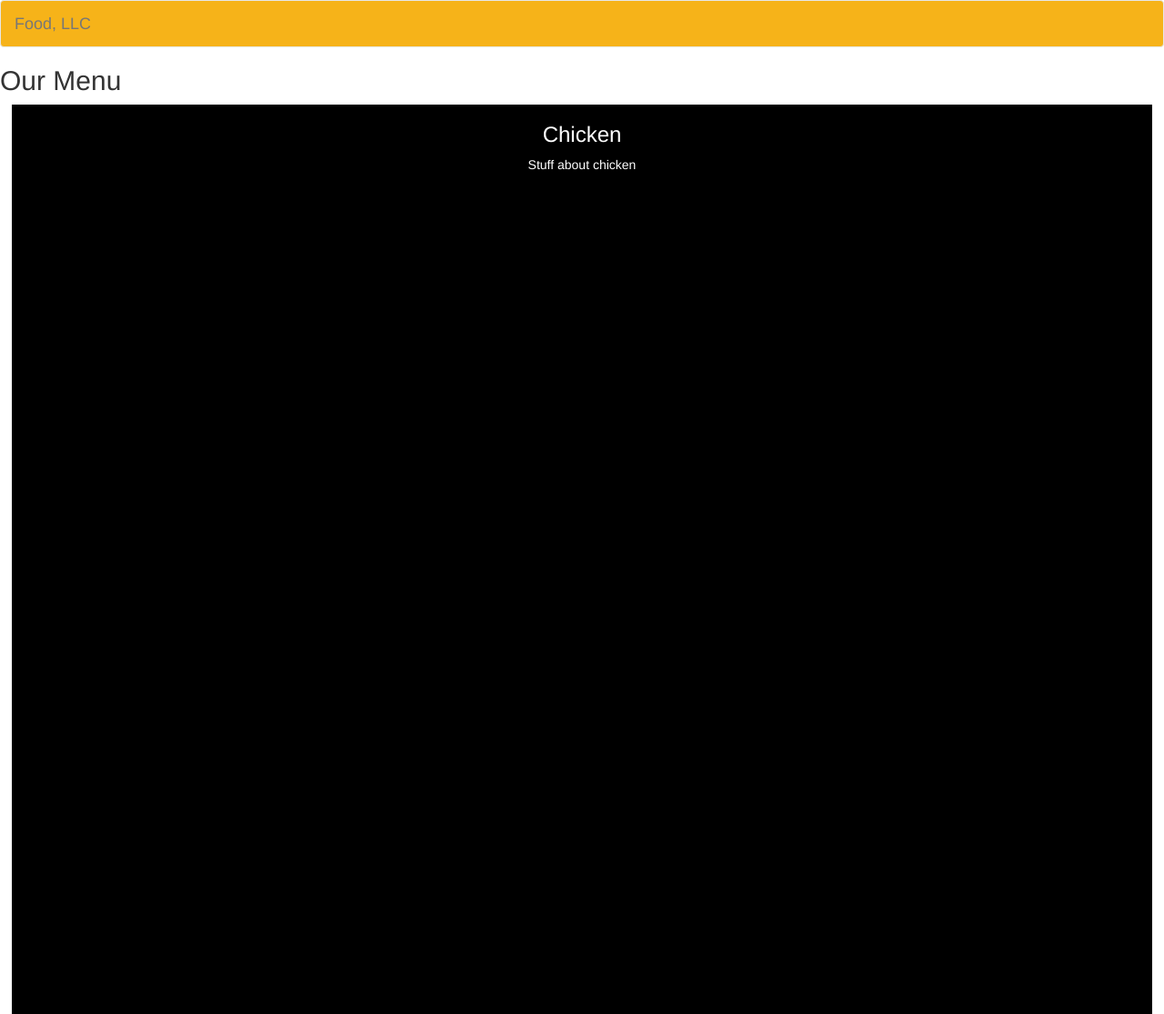
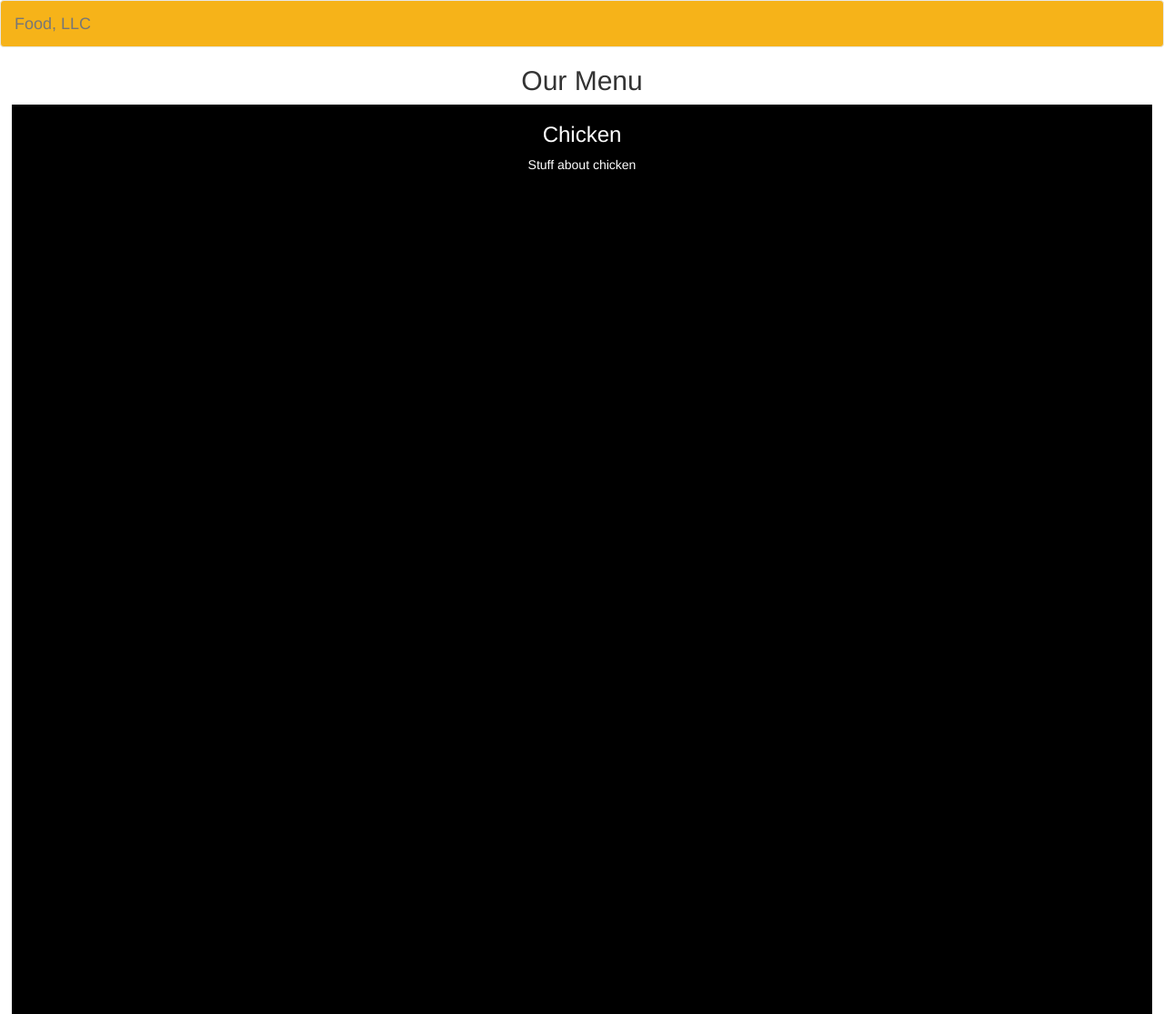
Before and after one commit to rgodinez/rgodinez.github.io, a Jekyll site: the page coursera/module3/index.html, which Jekyll copies as it is, in a window 1280 px wide. Shown: the whole page at 91% size. Built offline with Jekyll 4.4.1, drawn with Linux system fonts in a browser that asks for light colours; nearby versions of some CDN libraries; library files that are not in the unit come from our copies.

Commit message:
Update index.html

```diff
--- a/coursera/module3/index.html
+++ b/coursera/module3/index.html
@@ -24,12 +24,14 @@
           <a class="navbar-brand">
             Food, LLC
           </a>
+
+          <button type="button" class="pull-right visible-xs visible-s">Menu</button>
         </div>
       </div>
     </nav>
   </header>
 
-  <h2>Our Menu</h2>
+  <h2 class="text-center">Our Menu</h2>
 
   <div id="content" class="container-fluid">
     <div class="row">
```
